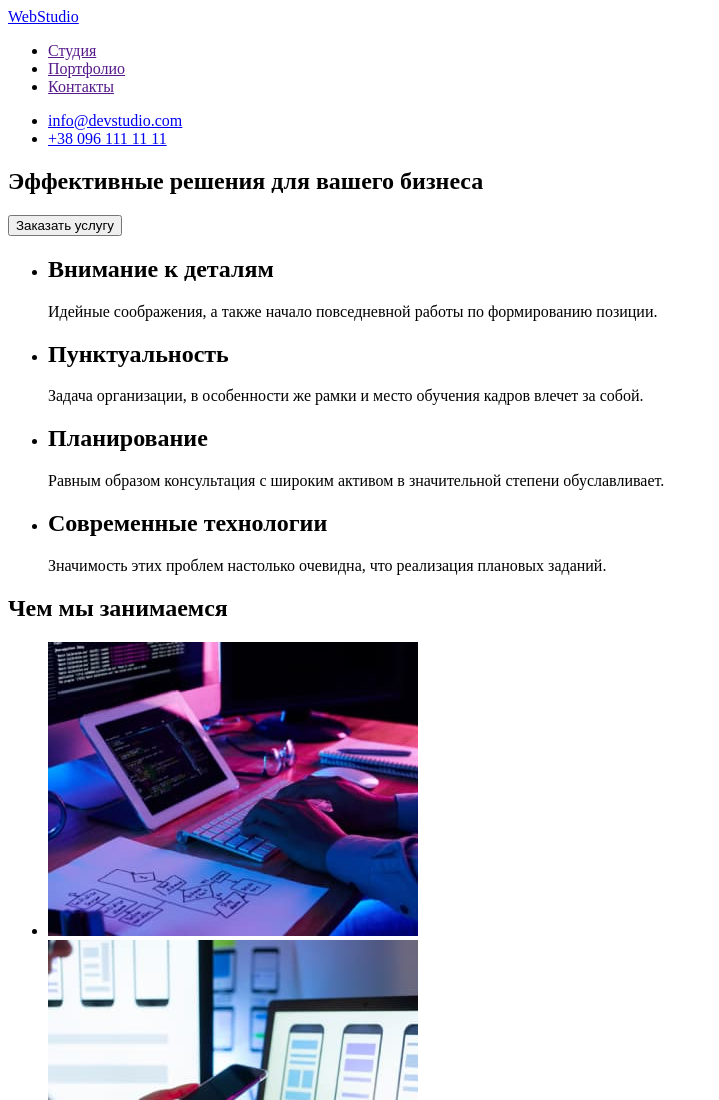
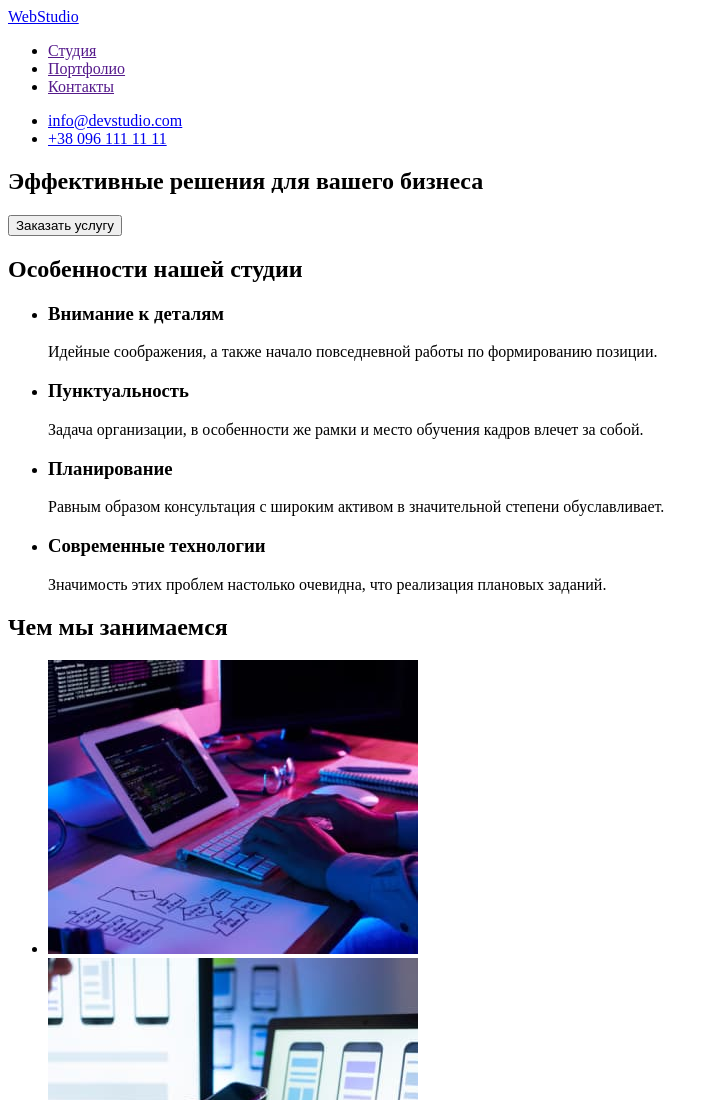
Before and after one commit to vladislavzaver91/goit-markup-hw-01, a plain HTML site: page index.html in a window 1280 px wide. Shown: the top 1100 px of the page, without its empty margins (0-719 px from the left). Drawn offline with Linux system fonts and the light colour scheme.

Commit message:
Исправляет ошибки
В шапке ссылка перемещена внутрь тега 'nav'. В секцию 'Особенности' добавил скрытый заголовок 'h2' и далее в списке заголовки 'h2' заменил на 'h3'.

```diff
--- a/index.html
+++ b/index.html
@@ -8,8 +8,8 @@
 </head>
 <body>
     <header>
-        <a href="./index.html" lang="en">WebStudio</a>
         <nav>
+            <a href="./index.html" lang="en">WebStudio</a>
             <ul>
                 <li><a href="">Студия</a></li>
                 <li><a href="">Портфолио</a></li>
@@ -33,21 +33,22 @@
 </section>
 <!--Особенности-->
 <section>
+    <h2>Особенности нашей студии</h2>
     <ul>
         <li>
-            <h2>Внимание к деталям</h2>
+            <h3>Внимание к деталям</h3>
         <p>Идейные соображения, а также начало повседневной работы по формированию позиции.</p>
     </li>
         <li>
-            <h2>Пунктуальность</h2>
+            <h3>Пунктуальность</h3>
         <p>Задача организации, в особенности же рамки и место обучения кадров влечет за собой.</p>
         </li>
         <li>
-            <h2>Планирование</h2>
+            <h3>Планирование</h3>
         <p>Равным образом консультация с широким активом в значительной степени обуславливает.</p>
     </li>
         <li>
-            <h2>Современные технологии</h2>
+            <h3>Современные технологии</h3>
         <p>Значимость этих проблем настолько очевидна, что реализация плановых заданий.</p>
         </li>
     </ul>
```
